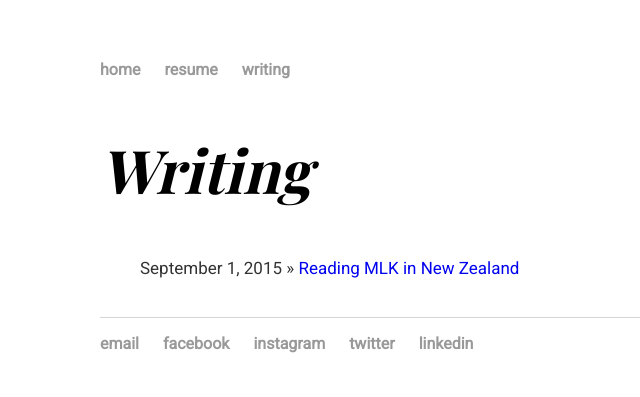
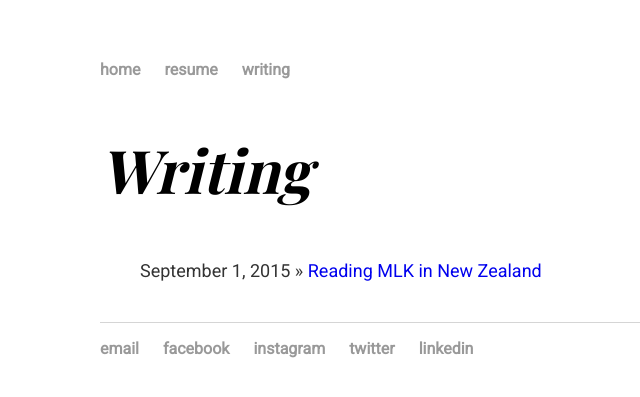
Before and after one commit to nicolas-yan/nicolas-yan.github.io, a Jekyll site: the page built from writing/index.html, in a window 1280 px wide. Shown: the top 397 px of the page, without its empty margins (156-796 px from the left). Built offline with Jekyll 4.4.1, drawn with Linux system fonts in a browser that asks for light colours; some web fonts are replaced.

Commit message:
Update main.css

```diff
--- a/css/main.css
+++ b/css/main.css
@@ -38,8 +38,8 @@ h3 {
 }
 p {
     font-family: 'Roboto', sans-serif;
-    font-size: 17px;
-    line-height: 1.1;
+    font-size: 18px;
+    line-height: 1.3;
     color: #333;
 }
 footer {
@@ -52,15 +52,15 @@ footer {
 ul.posts {
     margin: 20px auto 40px;
     font-family: 'Roboto', sans-serif;
-    font-size: 17px;
-    line-height: 1.1;
+    font-size: 18px;
+    line-height: 1.3;
     color: #333;
 }
 
 ul.posts li {
     list-style: none;
     font-family: 'Roboto', sans-serif;
-    font-size: 17px;
-    line-height: 1.1;
+    font-size: 18px;
+    line-height: 1.3;
     color: #333;
 }
```
